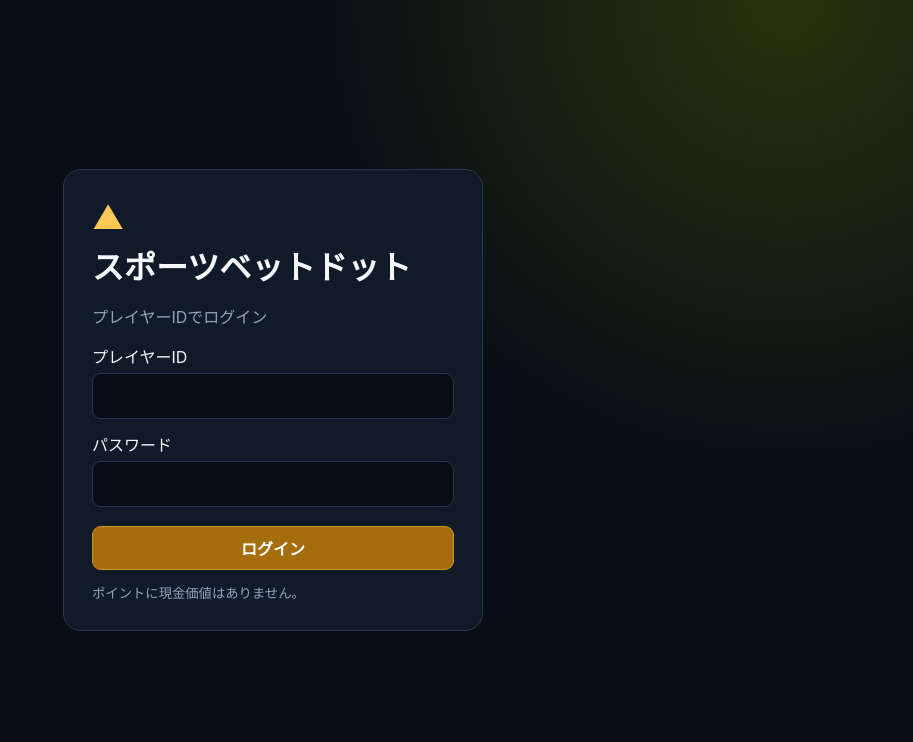
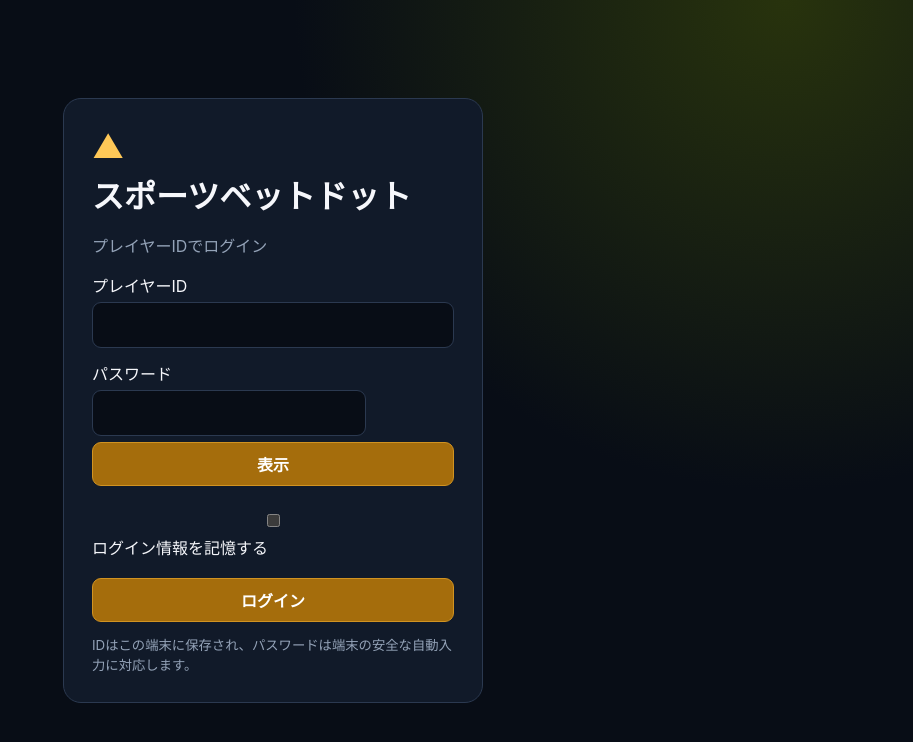
Before and after one commit to yajima19981204-dotcom/pinnacle-player-app, a Next.js app: page /login in a window 1280 px wide. Shown: the top 742 px of the page, without its empty margins (367-1280 px from the left). Built offline with nearby package versions, Linux system fonts and the light colour scheme.

Commit message:
Enhance login form with remember me and show password
Added remember me and show password features to the login form.

```diff
--- a/app/login/page.tsx
+++ b/app/login/page.tsx
@@ -1,8 +1,9 @@
 "use client";
-import { FormEvent, useState } from "react";
+import { FormEvent, useEffect, useState } from "react";
 import { browserSupabase, playerEmail } from "@/lib/supabase";
 export default function Login() {
-  const [id,setId]=useState(""),[password,setPassword]=useState(""),[error,setError]=useState("");
-  async function submit(e:FormEvent){e.preventDefault();setError("");const {error}=await browserSupabase().auth.signInWithPassword({email:playerEmail(id),password});if(error)setError("IDまたはパスワードが違います");else location.href="/";}
-  return <main className="login"><form onSubmit={submit}><div className="logo">▲</div><h1>スポーツベットドット</h1><p>プレイヤーIDでログイン</p><label>プレイヤーID<input autoCapitalize="none" value={id} onChange={e=>setId(e.target.value)} required/></label><label>パスワード<input type="password" value={password} onChange={e=>setPassword(e.target.value)} required/></label>{error&&<div className="error">{error}</div>}<button>ログイン</button><small>ポイントに現金価値はありません。</small></form></main>;
+  const [id,setId]=useState(""),[password,setPassword]=useState(""),[remember,setRemember]=useState(false),[showPassword,setShowPassword]=useState(false),[error,setError]=useState("");
+  useEffect(()=>{const saved=localStorage.getItem("sportsbet-player-id");if(saved){setId(saved);setRemember(true)}},[]);
+  async function submit(e:FormEvent){e.preventDefault();setError("");const {error}=await browserSupabase().auth.signInWithPassword({email:playerEmail(id),password});if(error)setError("IDまたはパスワードが違います");else{if(remember)localStorage.setItem("sportsbet-player-id",id);else localStorage.removeItem("sportsbet-player-id");location.href="/"}}
+  return <main className="login"><form onSubmit={submit}><div className="logo">▲</div><h1>スポーツベットドット</h1><p>プレイヤーIDでログイン</p><label>プレイヤーID<input name="username" autoComplete="username" autoCapitalize="none" value={id} onChange={e=>setId(e.target.value)} required/></label><label>パスワード<div className="password-field"><input name="password" autoComplete="current-password" type={showPassword?"text":"password"} value={password} onChange={e=>setPassword(e.target.value)} required/><button type="button" className="password-eye" onClick={()=>setShowPassword(!showPassword)} aria-label={showPassword?"パスワードを隠す":"パスワードを表示"}>{showPassword?"非表示":"表示"}</button></div></label><label className="remember"><input type="checkbox" checked={remember} onChange={e=>setRemember(e.target.checked)}/><span>ログイン情報を記憶する</span></label>{error&&<div className="error">{error}</div>}<button type="submit">ログイン</button><small>IDはこの端末に保存され、パスワードは端末の安全な自動入力に対応します。</small></form></main>;
 }
```
